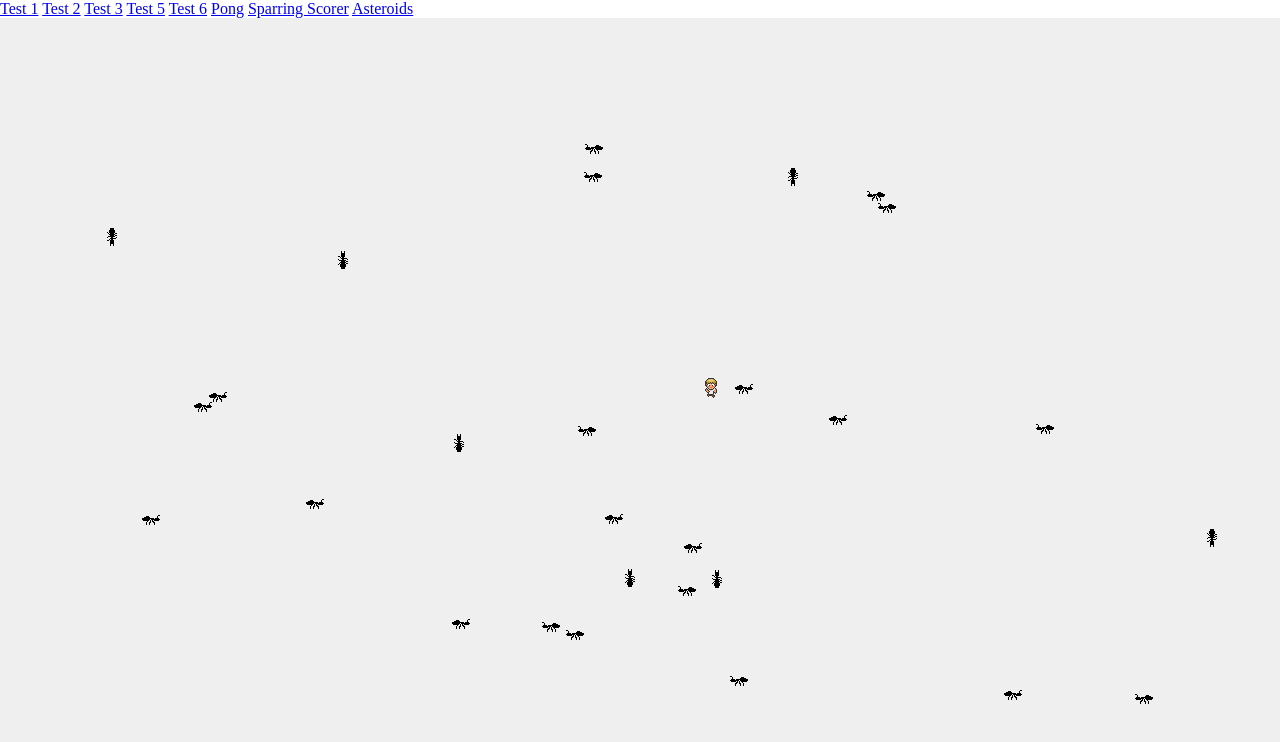
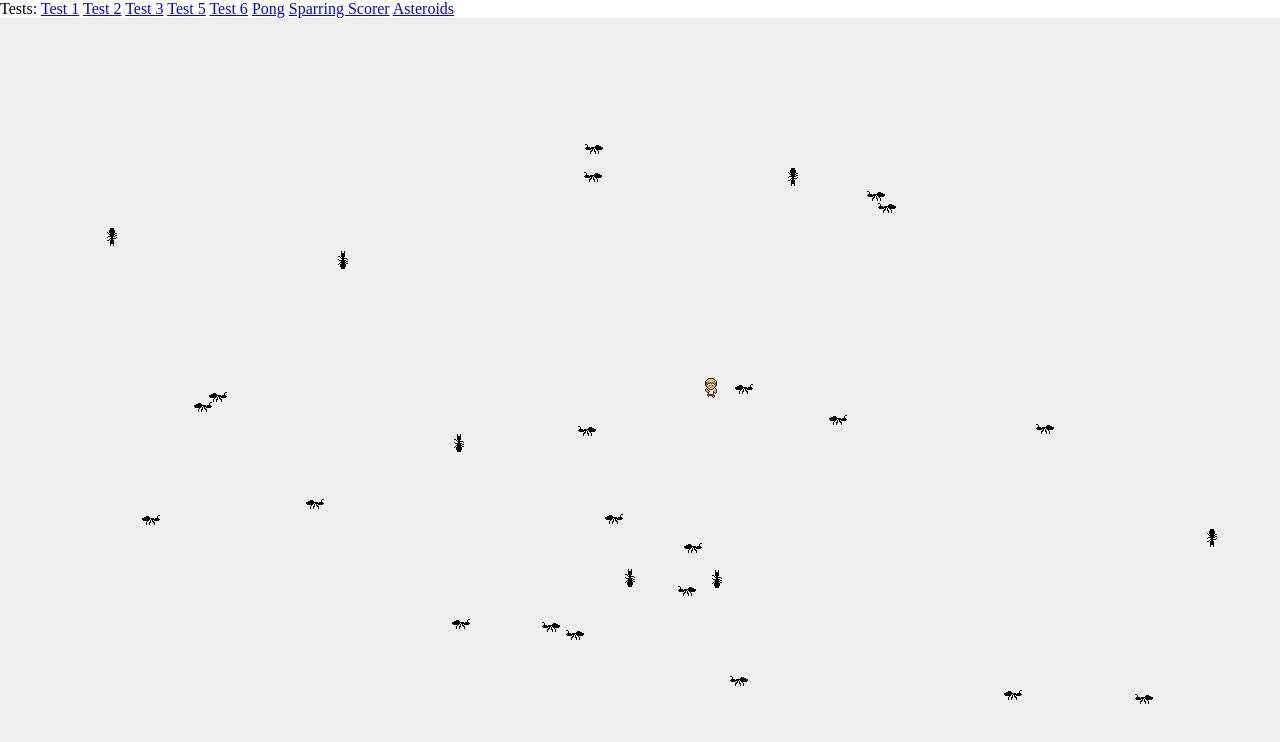
Before and after one commit to wagnerpaz/unfinished-rpg, a plain HTML site: page index.html in a window 1280 px wide. Drawn offline with Linux system fonts and the light colour scheme.

Commit message:
changed something just 2 test

```diff
--- a/index.html
+++ b/index.html
@@ -68,6 +68,7 @@
 	</style>
 </head>
 <body>
+	Tests:
 	<a href="index.html?scene=slide-test-1">Test 1</a>
 	<a href="index.html?scene=slide-test-2">Test 2</a>
 	<a href="index.html?scene=slide-test-3">Test 3</a>
```
